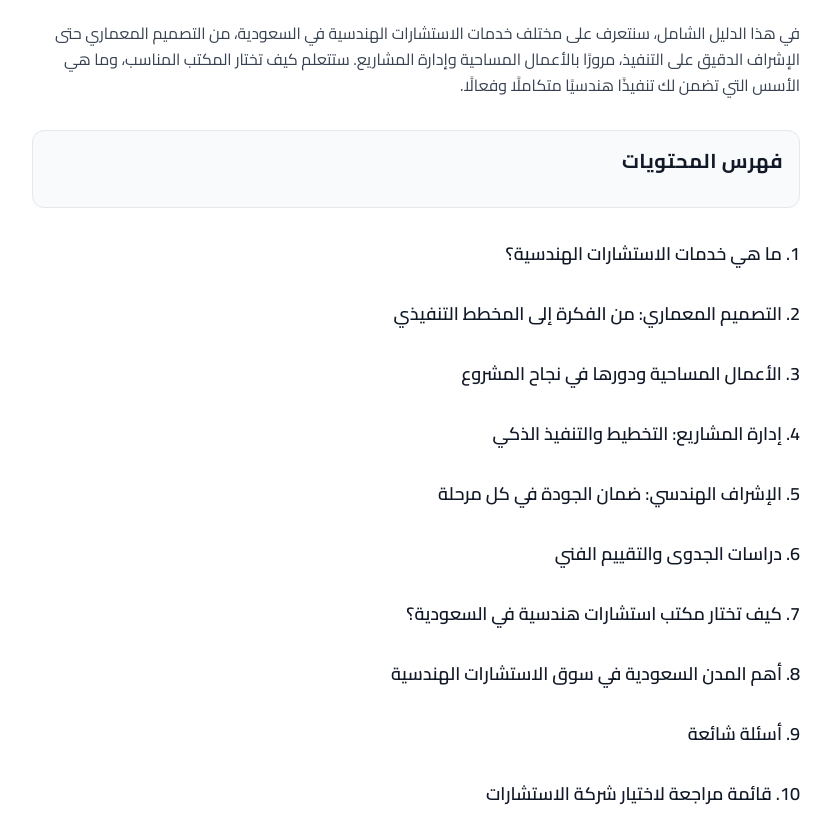
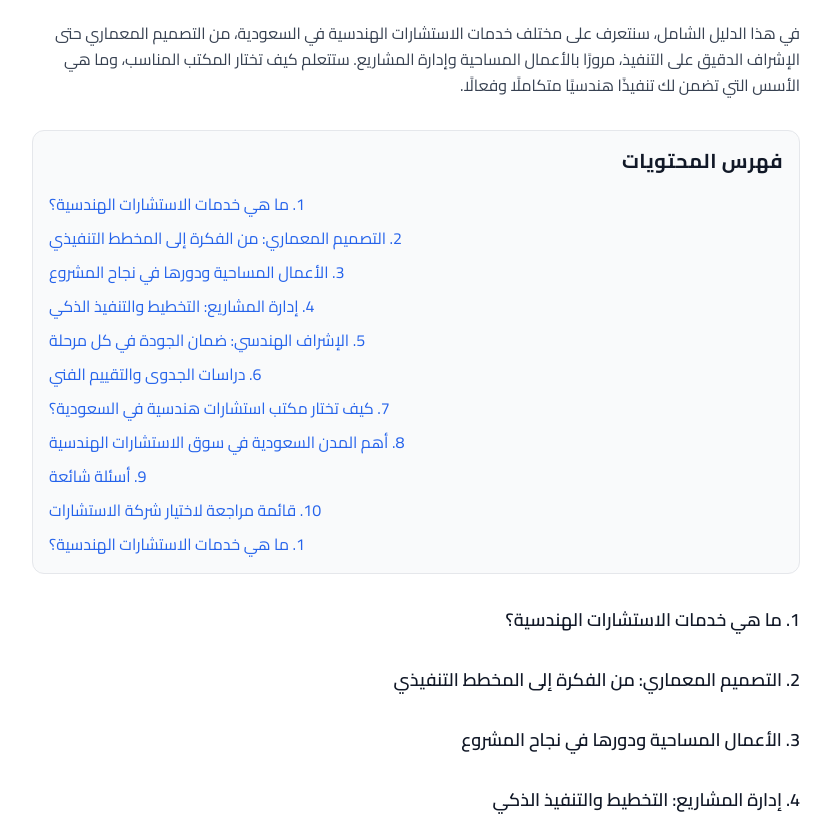
Before and after one commit to karim2652/qiwanagd, a React (Vite) app: page /blog/1 in a window 1280 px wide. Shown: the part 1000-1816 px from the top of the page, without its empty margins (400-1231 px from the left). Built offline with nearby package versions, Linux system fonts and the light colour scheme.

Commit message:
Enhance BlogDetails component with dynamic translations and table of contents functionality. Added state management for language selection, improved accessibility with section IDs, and refactored content rendering for better structure.

```diff
--- a/src/pages/components/Blog/BlogDetails.jsx
+++ b/src/pages/components/Blog/BlogDetails.jsx
@@ -1,4 +1,4 @@
-import React, { useEffect } from 'react';
+import React, { useEffect, useState } from 'react';
 import { useTranslation } from 'react-i18next';
 import { LazyLoadImage } from 'react-lazy-load-image-component';
 import 'react-lazy-load-image-component/src/effects/blur.css';
@@ -32,26 +32,83 @@ const BlogDetails = () => {
     return (
       <div className='min-h-screen flex items-center justify-center'>
         <div className='text-center'>
-          <p className='text-2xl text-gray-600 mb-4'>المقال غير موجود</p>
+          <p className='text-2xl text-gray-600 mb-4'>
+            {isArabic ? 'المقال غير موجود' : 'Article not found'}
+          </p>
           <button
             onClick={() => navigate('/blog')}
             className='px-6 py-3 bg-[#FF5E3A] text-white rounded-lg hover:bg-[#FF5E3A]/90 transition-colors duration-300'
           >
-            العودة إلى المدونة
+            {isArabic ? 'العودة إلى المدونة' : 'Back to Blog'}
           </button>
         </div>
       </div>
     );
   }
 
-  // Remove hardcoded translations and use data directly
   const translatedTitle = post.title;
   const translatedDescription = post.description;
   const content = post.schema.articleBody;
 
   const paragraphs = content ? content.split('\n').filter((p) => p.trim()) : [];
 
-  // Update category translation to use data directly
+  // Function to create section ID from text
+  const createSectionId = (text) => {
+    return text
+      .replace(/^\d+\.\s*/, '') // Remove number and dot
+      .replace(/[^\w\s\u0600-\u06FF]/g, '') // Keep only letters, numbers, spaces, and Arabic characters
+      .replace(/\s+/g, '-') // Replace spaces with hyphens
+      .toLowerCase();
+  };
+
+  // Function to parse table of contents
+  const parseTableOfContents = (paragraphs) => {
+    const tocItems = [];
+    let inToc = false;
+
+    for (const paragraph of paragraphs) {
+      const trimmed = paragraph.trim();
+
+      // Check if this is the start of table of contents
+      if (
+        trimmed.includes('فهرس المحتويات') ||
+        trimmed.toLowerCase().includes('table of contents')
+      ) {
+        inToc = true;
+        continue;
+      }
+
+      // If we're in TOC and find a numbered item
+      if (inToc && /^\d+\.\s/.test(trimmed)) {
+        const sectionId = createSectionId(trimmed);
+        tocItems.push({
+          text: trimmed,
+          id: sectionId,
+          number: trimmed.match(/^\d+/)[0],
+        });
+      }
+
+      // Stop if we hit an empty line or content that doesn't look like TOC
+      if (inToc && (trimmed === '' || (!trimmed.match(/^\d+\./) && tocItems.length > 0))) {
+        break;
+      }
+    }
+
+    return tocItems;
+  };
+
+  // Function to scroll to section
+  const scrollToSection = (sectionId) => {
+    const element = document.getElementById(sectionId);
+    if (element) {
+      element.scrollIntoView({
+        behavior: 'smooth',
+        block: 'start',
+        inline: 'nearest',
+      });
+    }
+  };
+
   const getTranslatedCategory = (category) => {
     if (isArabic) return category;
     switch (category) {
@@ -70,20 +127,13 @@ const BlogDetails = () => {
     }
   };
 
-  // Update description to use data directly
-  const description = post.description;
-
-  // ترجمة الوسوم (إذا كانت موجودة في ملف الترجمة)
   const getTranslatedTag = (tag) => {
     if (isArabic) return tag;
-    // يمكنك إضافة ترجمة الوسوم هنا إذا كانت ثابتة
     return tag;
   };
 
-  // Update date translation
   const getTranslatedDate = (dateStr) => {
     if (isArabic) {
-      // Convert English date to Arabic if needed
       const monthsMap = {
         January: 'يناير',
         February: 'فبراير',
@@ -109,16 +159,39 @@ const BlogDetails = () => {
   const isTOC = (txt) =>
     txt.trim().startsWith('فهرس المحتويات') ||
     txt.trim().toLowerCase().startsWith('table of contents');
-  let tocInserted = false;
 
-  const ContentBlock = ({ type, content }) => {
+  // Parse table of contents
+  const tocItems = parseTableOfContents(paragraphs);
+
+  const ContentBlock = ({ type, content, sectionId }) => {
     switch (type) {
       case 'title':
-        return <h2 className='text-lg font-semibold text-gray-900 mb-4'>{content}</h2>;
+        return (
+          <h2 id={sectionId} className='text-lg font-semibold text-gray-900 mb-4 scroll-mt-20'>
+            {content}
+          </h2>
+        );
       case 'toc':
         return (
           <div className='bg-gray-50 rounded-xl p-4 mb-6 border border-gray-200'>
             <h3 className='text-xl font-bold text-gray-900 mb-4 tracking-wide'>{content}</h3>
+            {tocItems.length > 0 && (
+              <div className='mt-4'>
+                <ul className='space-y-2'>
+                  {tocItems.map((item, index) => (
+                    <li key={index}>
+                      <button
+                        onClick={() => scrollToSection(item.id)}
+                        className='text-left w-full text-blue-600 hover:text-blue-800 hover:underline transition-colors duration-200 cursor-pointer'
+                        style={{ fontFamily }}
+                      >
+                        {item.text}
+                      </button>
+                    </li>
+                  ))}
+                </ul>
+              </div>
+            )}
           </div>
         );
       case 'bullet':
@@ -168,7 +241,7 @@ const BlogDetails = () => {
       >
         <div className='w-full max-w-7xl mx-auto px-4 sm:px-6 lg:px-8'>
           <div className='flex flex-col-reverse md:flex-row gap-8'>
-            {/* محتوى المقال */}
+            {/* Article content */}
             <div className={`flex-1 order-1 md:order-0 ${isArabic ? 'md:order-1' : 'md:order-0'}`}>
               <motion.div
                 initial={{ opacity: 0, y: 20 }}
@@ -176,7 +249,7 @@ const BlogDetails = () => {
                 transition={{ duration: 0.5 }}
                 className='bg-white rounded-2xl sm:rounded-3xl shadow-xl overflow-hidden'
               >
-                {/* صورة المقال الرئيسية */}
+                {/* Article main image */}
                 <div className='relative w-full rounded-t-2xl sm:rounded-t-3xl overflow-hidden aspect-[2] sm:aspect-[2/1] md:aspect-[2/1]'>
                   <LazyLoadImage
                     src={post.image}
@@ -188,25 +261,12 @@ const BlogDetails = () => {
                   <div className='absolute inset-0 bg-gradient-to-t from-black/70 via-black/30 to-transparent' />
                   <div className='absolute bottom-0 left-0 right-0 p-2 sm:p-4 md:p-6 lg:p-10 text-white z-10'>
                     <div className='flex flex-wrap items-center gap-1 sm:gap-2 md:gap-4 mb-1 sm:mb-2 md:mb-4'>
-                      {isArabic ? (
-                        <>
                       <span className='bg-white/20 backdrop-blur-sm text-white text-[10px] sm:text-xs md:text-sm font-medium px-2 sm:px-3 md:px-4 py-0.5 sm:py-1 md:py-2 rounded-full shadow'>
                         {getTranslatedCategory(post.category)}
                       </span>
                       <span className='text-white/80 text-[10px] sm:text-xs md:text-sm'>
                         {getTranslatedDate(post.date)}
                       </span>
-                        </>
-                      ) : (
-                        <>
-                          <span className='bg-white/20 backdrop-blur-sm text-white text-[10px] sm:text-xs md:text-sm font-medium px-2 sm:px-3 md:px-4 py-0.5 sm:py-1 md:py-2 rounded-full shadow'>
-                            {getTranslatedCategory(post.category)}
-                          </span>
-                          <span className='text-white/80 text-[10px] sm:text-xs md:text-sm'>
-                            {getTranslatedDate(post.date)}
-                          </span>
-                        </>
-                      )}
                     </div>
                     <h1 className='text-base sm:text-lg md:text-2xl lg:text-3xl font-bold mb-1 sm:mb-2 md:mb-4 drop-shadow-lg line-clamp-2'>
                       {translatedTitle}
@@ -222,9 +282,9 @@ const BlogDetails = () => {
                   </div>
                 </div>
 
-                {/* محتوى المقال */}
+                {/* Article content */}
                 <div className='sm:p-6 md:p-8 lg:p-12'>
-                  {/* وصف المقال */}
+                  {/* Article description */}
                   <div className='my-2 rounded-xl sm:rounded-2xl border border-[#FF5E3A]/10 p-4'>
                     <h2 className='text-xl sm:text-md font-bold text-gray-900 my-1'>
                       {t('blog.details.about_article')}
@@ -277,11 +337,17 @@ const BlogDetails = () => {
                                 ? 'title'
                                 : 'paragraph';
 
+                            // Create section ID for numbered sections
+                            const sectionId = trimmedParagraph.match(/^\d+\./)
+                              ? createSectionId(trimmedParagraph)
+                              : undefined;
+
                             elements.push(
                               <ContentBlock
                                 key={index}
                                 type={type}
                                 content={paragraph.replace(/:$/, '')}
+                                sectionId={sectionId}
                               />
                             );
                           }
@@ -296,11 +362,11 @@ const BlogDetails = () => {
                     </div>
                   </div>
 
-                  {/* الوسوم */}
+                  {/* Tags */}
                   {post.tags && post.tags.length > 0 && (
                     <div className='mt-8 sm:mt-12 pt-6 sm:pt-8 border-t border-gray-200'>
                       <h3 className='text-lg sm:text-xl font-bold text-gray-900 mb-3 sm:mb-4'>
-                        الوسوم
+                        {isArabic ? 'الوسوم' : 'Tags'}
                       </h3>
                       <div className='flex flex-wrap gap-2 sm:gap-3'>
                         {post.tags.map((tag, index) => (
@@ -315,7 +381,7 @@ const BlogDetails = () => {
                     </div>
                   )}
 
-                  {/* الكلمات المفتاحية */}
+                  {/* Keywords */}
                   {post.metaKeywords && (
                     <div className='mt-8 sm:mt-12 pt-6 sm:pt-8 border-t border-gray-200'>
                       <div className='flex flex-wrap gap-2 sm:gap-3'>
@@ -345,7 +411,7 @@ const BlogDetails = () => {
                   )}
                 </div>
               </motion.div>
-              {/* زر العودة إلى المدونة */}
+              {/* Back to blog button */}
               <div className='mt-8 sm:mt-12 pt-6 sm:pt-8 border-t border-gray-200 flex justify-center'>
                 <button
                   onClick={() => navigate('/blog')}
@@ -369,7 +435,7 @@ const BlogDetails = () => {
                 </button>
               </div>
             </div>
-            {/* مقالات مقترحة */}
+            {/* Suggested articles */}
             <div
               className={`w-full md:w-80 order-0 md:order-1 ${isArabic ? 'md:order-0' : 'md:order-1'} `}
             >
```
Lines whose indentation alone changed are shown as unchanged.
